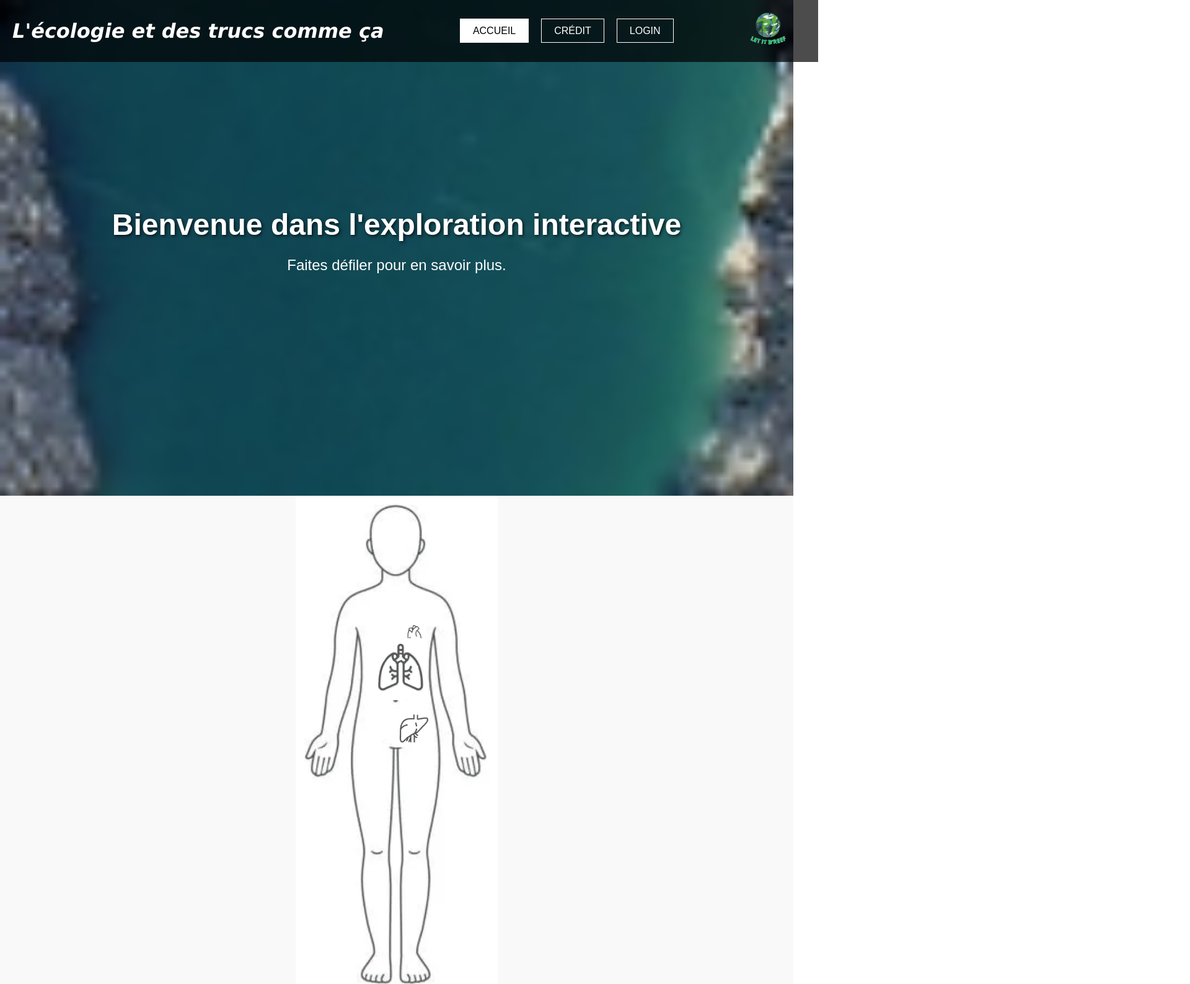
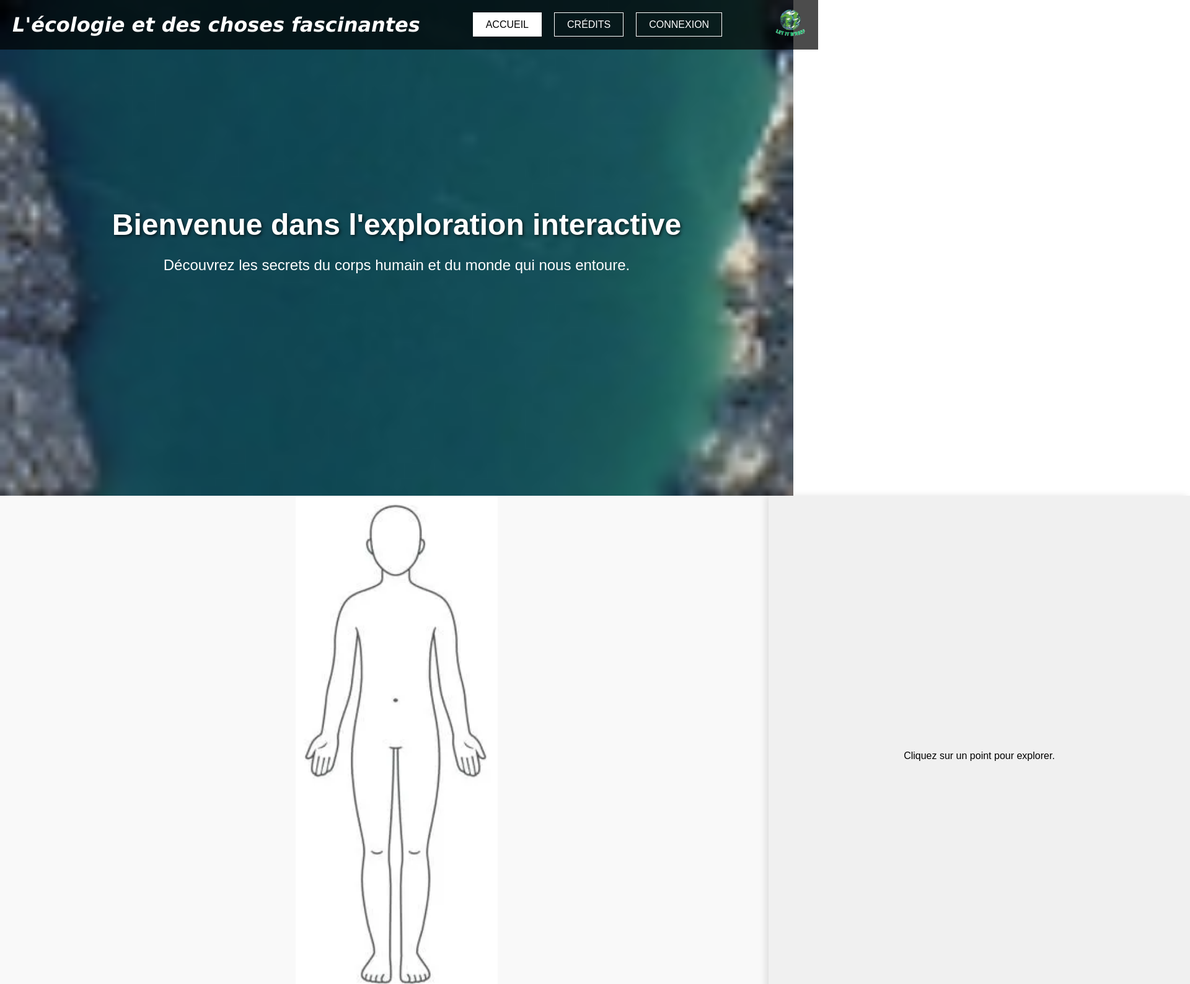
Before and after one commit to Pokecreatorfr/nuit_de_l_info, a plain HTML site: page site/index.html in a window 1280 px wide. Shown: the top 1588 px of the page at 62% size, 1920 px wide, since content can reach past the window. Drawn offline with Linux system fonts and the light colour scheme.

Commit message:
Update index.html
Lissage du code modification des noms de variables et modification du comportement basique

```diff
--- a/site/index.html
+++ b/site/index.html
@@ -1,5 +1,5 @@
 <!DOCTYPE html>
-<html lang="en">
+<html lang="fr">
 <head>
   <meta charset="UTF-8">
   <meta name="viewport" content="width=device-width, initial-scale=1.0">
@@ -8,12 +8,10 @@
     body {
       font-family: Arial, sans-serif;
       margin: 0;
-      overflow-x: hidden;
       scroll-behavior: smooth;
     }
 
     section {
-      width: 100%;
       height: 100vh;
       display: flex;
       align-items: center;
@@ -37,33 +35,70 @@
       font-size: 1.5rem;
     }
 
-    /* Section principale */
-    .main {
-      background: #f9f9f9;
-      position: relative;
+    /* Menu de navigation */
+    .choix {
+      background-color: rgba(0, 0, 0, 0.7);
+      position: fixed;
+      width: 100%;
+      height: 80px;
+      display: flex;
+      align-items: center;
+      justify-content: space-between;
+      padding: 0 20px;
+      z-index: 10;
+    }
+
+    .choix h1 {
+      font-family: Verdana, sans-serif;
+      font-style: italic;
+      color: white;
+      margin: 0;
+    }
+
+    ul {
+      display: flex;
+      margin: 0;
+      padding: 0;
+      list-style: none;
+    }
+
+    ul li a {
+      color: white;
+      text-decoration: none;
+      padding: 10px 20px;
+      border: 1px solid white;
+      margin: 0 10px;
+      text-transform: uppercase;
+    }
+
+    ul li a:hover,
+    ul li.active a {
+      background: white;
+      color: black;
+    }
+
+    .logo {
+      height: 50px;
+      width: auto;
     }
 
     /* Conteneur interactif */
+    .main {
+      background: #f9f9f9;
+    }
+
     .container {
       display: flex;
+      position: relative;
       width: 100%;
       height: 100%;
-      position: relative;
-      overflow: hidden;
-    }
-
-    .main-content {
-      width: 100%;
-      height: 100%;
-      transition: transform 0.5s ease;
-      position: relative;
     }
 
     .image {
       width: 100%;
       height: 100%;
-      object-fit: contain; /* Ajuste l'image pour la contenir dans l'écran */
-      transition: transform 0.5s ease, transform-origin 0.5s ease;
+      object-fit: contain;
+      transition: transform 0.5s ease;
     }
 
     /* Points interactifs */
@@ -73,20 +108,19 @@
       background-repeat: no-repeat;
       cursor: pointer;
       transform: translate(-50%, -50%);
-      transition: opacity 0.5s ease, transform 0.5s ease;
+      transition: transform 0.5s ease, opacity 0.5s ease;
     }
 
     .point.hidden {
       opacity: 0;
       pointer-events: none;
-      transform: translate(-50%, -50%) scale(0);
     }
 
     /* Détails à droite */
     .details {
       position: absolute;
       top: 0;
-      right: -50%; /* Placé hors de l'écran par défaut */
+      right: -50%;
       width: 50%;
       height: 100%;
       background: #f0f0f0;
@@ -94,6 +128,8 @@
       align-items: center;
       justify-content: center;
       text-align: center;
+      padding: 20px;
+      box-shadow: -5px 0 10px rgba(0, 0, 0, 0.1);
       transition: right 0.5s ease;
     }
 
@@ -106,7 +142,6 @@
       background: #333;
       color: white;
       padding: 2rem;
-      text-align: center;
     }
 
     .credits h2 {
@@ -116,180 +151,89 @@
     .credits p {
       font-size: 1rem;
     }
-
-    .choix {
-        background-image: url(./image/fond-bleu-new.jpg);
-        background-position: center;
-        height: 100px; /* Hauteur fixée pour rendre l'alignement plus clair */
-        width: 100%;
-        position: fixed;
-        z-index: 1;
-        display: flex; /* Ajout de flexbox */
-        justify-content: space-between; /* Aligne le contenu à gauche et à droite */
-        align-items: center; /* Centrage vertical */
-        background-color: rgba(0, 0, 0, 0.7);
-        padding: 0 20px; /* Ajout d'un peu d'espace autour */
-    }
-
-    .titre {
-        font-family: Verdana;
-        font-style: italic;
-        color: white;
-        margin: 0; /* Supprime le margin supplémentaire */
-        display: block; /* Assure que le titre se comporte comme un bloc */
-    }
-
-    ul {
-        list-style: none;
-        display: flex;
-        margin: 0; /* Supprime le margin par défaut */
-        padding: 0; /* Supprime le padding par défaut */
-    }
-
-    ul li a {
-        color: white;
-        text-decoration: none;
-        padding: 10px 20px;
-        text-transform: uppercase;
-        border: 1px solid white;
-        margin: 0 10px; /* Ajuste l'espacement entre les liens */
-    }
-
-    ul li a:hover {
-        background: white;
-        color: #000;
-    }
-
-    ul li.active a {
-        background: white;
-        color: black;
-    }
-
-    .logo {
-        height: 60px; /* Ajustez la taille du logo */
-        width: auto; /* Maintient les proportions */
-        margin-right: 31px; /* Espacement entre la liste et le logo */
-    }
-
   </style>
 </head>
 <body>
   <div class="choix">
-        <h1 class="titre">L'écologie et des trucs comme ça</h1>
+    <h1>L'écologie et des choses fascinantes</h1>
     <ul>
-           <li class="active">
-              <a href="#">Accueil</a>
-           </li>
-           <li>
-              <a href="#">Crédit</a>
-           </li>
-           <li>
-              <a href="date_graphique/index.html">Login</a>
-           </li>
+      <li class="active"><a href="#">Accueil</a></li>
+      <li><a href="#">Crédits</a></li>
+      <li><a href="date_graphique/index.html">Connexion</a></li>
     </ul>
     <img src="logo.png" alt="Logo" class="logo">
   </div>
+
   <!-- Section d'introduction -->
   <section class="intro">
     <div>
       <h1>Bienvenue dans l'exploration interactive</h1>
-      <p>Faites défiler pour en savoir plus.</p>
+      <p>Découvrez les secrets du corps humain et du monde qui nous entoure.</p>
     </div>
   </section>
 
-  <!-- Section avec le corps humain interactif -->
+  <!-- Section interactive -->
   <section class="main">
-    <div class="container" id="container">
-      <div class="main-content" id="mainContent">
+    <div class="container">
       <img src="corps_humain.png" alt="Image Interactive" class="image" id="image">
       <div
         class="point point-1"
-          style="top: 28%; left: 52%; background-image: url('point1.png'); width: 40px; height: 40px;"
+        style="top: 28%; left: 52%; width: 40px; height: 40px;"
         data-zoom="52% 30%"
-          data-details="Circulation sanguine : Le cœur humain est une pompe musculaire essentielle à la circulation sanguine. Il fonctionne de manière rythmique et coordonnée pour assurer la distribution de sang oxygéné à travers le corps et le retour du sang désoxygéné vers les poumons.
-Le principal rôle de la circulation sanguine est de transporter le sang désoxygéné du cœur aux poumons pour l'oxygénation, puis retourne le sang oxygéné au cœur.
-Les nutriments transportés par le sang sont essentiels pour tous les organes du corps humains.
-Circulation thermohaline : Phénomène océanique qui régule la distribution globale de la chaleur et des nutriments dans les océans. Les courants océaniques résultant de la circulation thermohaline sont nécessaires à la distribution des nutriments et de la vie marine. Les conséquences d'un arrêt de la circulation thermohaline seraient catastrophiques pour les espèces marines. Des recherches suggèrent que cette circulation est déjà perturbée par le changement climatique provoqué par l'homme.">
+        data-details="La circulation sanguine est le moteur de notre vitalité. Elle transporte l'oxygène et les nutriments dans tout le corps, tout en éliminant les déchets. C'est aussi un système essentiel pour la régulation thermique.">
       </div>
       <div
         class="point point-2"
-          style="top: 35%; left: 50%; background-image: url('point2.png'); width: 100px; height: 100px;"
+        style="top: 35%; left: 50%; width: 60px; height: 60px;"
         data-zoom="50% 38%"
-          data-details="Poumons chez l'homme : Lors de l'inspiration, l'oxygène est absorbé par les alvéoles, de minuscules poches d'air desservies par les bronchioles. Il y en a plus de cent millions dans chaque poumon. C'est elles qui sont chargées de l'échanges gazeux entre l'air et la circulation sanguine.
-L'oxygène est redistribué dans les capillaires pulmonaires, qui le relâche dans le sang. La circulation nourrit les cellules de ton corps avec des nutriments et de l'oxygène. Une fois que l'oxygène à été utilisé par les cellules, le CO2 est expulsé dans le sens inverse, depuis le sang jusqu'aux capillaires, puis aux alvéoles ; il est expulsé lors de l'expiration.">
+        data-details="Les poumons sont les gardiens de la respiration. Chaque inspiration est une symphonie d'échanges gazeux qui alimentent nos cellules en oxygène.">
       </div>
       <div
         class="point point-3"
-          style="top: 47%; left: 52%; background-image: url('point3.png'); width: 60px; height: 60px;"
+        style="top: 47%; left: 52%; width: 50px; height: 50px;"
         data-zoom="52% 49%"
-          data-details="Détails sur les jambes">
+        data-details="Les jambes nous portent, mais elles sont aussi le théâtre de nombreux échanges sanguins complexes, assurant l'équilibre et la force.">
       </div>
-      </div>
-      <div class="details" id="details">
-        Cliquez sur un point pour voir ses détails.
-      </div>
+      <div class="details" id="details">Cliquez sur un point pour explorer.</div>
     </div>
   </section>
 
   <!-- Section des crédits -->
   <section class="credits">
     <h2>Crédits</h2>
-    <li></li>
-    <p>Créé par l'esprit du rinocéros blanc. Images et contenus protégés par copyright (pas du tout mais ça claque en vrai).</p>
+    <p>Projet réalisé avec passion et curiosité. Images et textes inspirés par la beauté du vivant.</p>
   </section>
 
   <script>
     const image = document.getElementById('image');
     const points = document.querySelectorAll('.point');
     const details = document.getElementById('details');
-    const mainContent = document.getElementById('mainContent');
     let zoomedPoint = null;
 
     points.forEach(point => {
-      point.addEventListener('click', (event) => {
-        event.stopPropagation();
+      point.addEventListener('click', () => {
         const zoomOrigin = point.getAttribute('data-zoom');
         const detailText = point.getAttribute('data-details');
 
         if (zoomedPoint === point) {
           resetZoom();
         } else {
-          // Zoom et décalage
           image.style.transformOrigin = zoomOrigin;
           image.style.transform = 'scale(2)';
-          mainContent.style.transform = 'translateX(-25%)'; // Décale vers la gauche
-
-          // Afficher les détails
           details.textContent = detailText;
           details.classList.add('visible');
-
-          // Masquer les autres points sauf celui cliqué
-          points.forEach(p => {
-            if (p !== point) {
-              p.classList.add('hidden');
-            }
-          });
-
+          points.forEach(p => p !== point && p.classList.add('hidden'));
           zoomedPoint = point;
         }
       });
     });
 
-    mainContent.addEventListener('click', () => {
-      resetZoom();
-    });
+    image.addEventListener('click', resetZoom);
 
     function resetZoom() {
-      // Réinitialise le zoom et le décalage
       image.style.transform = 'scale(1)';
-      mainContent.style.transform = 'translateX(0)';
-
-      // Cacher les détails
       details.classList.remove('visible');
-
-      // Réafficher tous les points
       points.forEach(p => p.classList.remove('hidden'));
-
       zoomedPoint = null;
     }
   </script>
```
Lines whose indentation alone changed are shown as unchanged.
